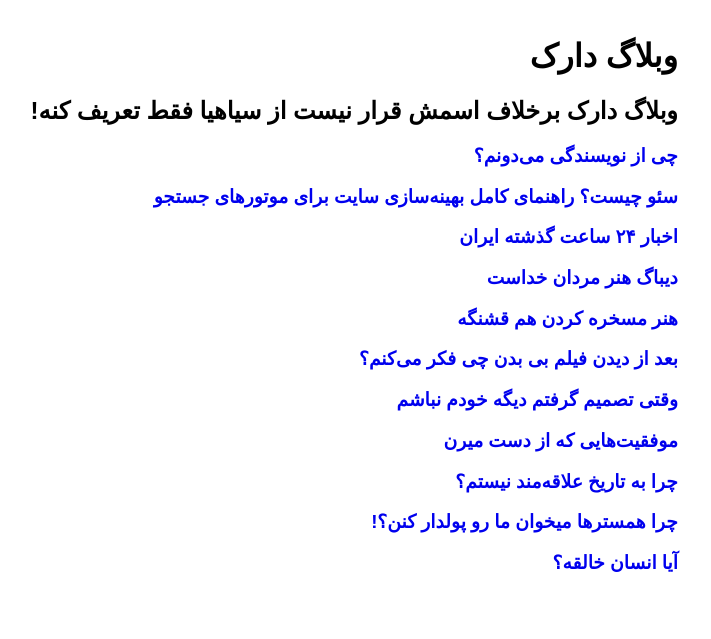
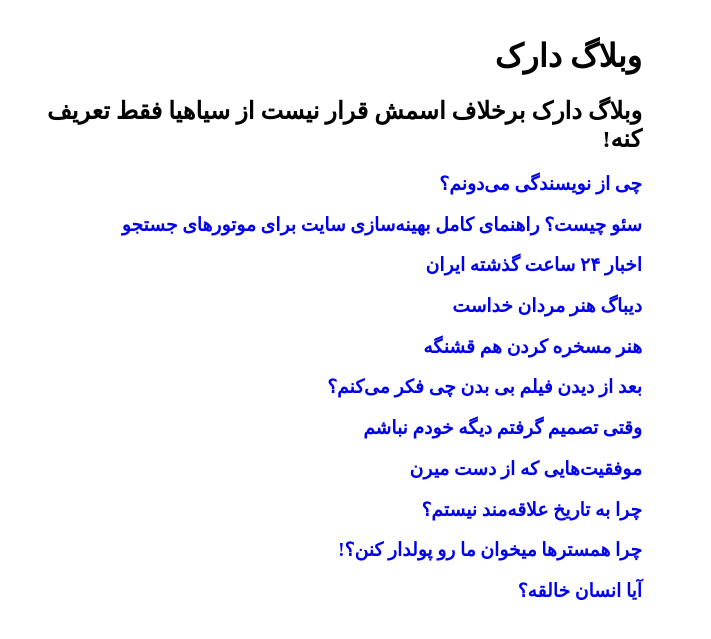
Before and after one commit to darkblog/darkblog.github.io, a Jekyll site: the page built from index.html, in a window 1280 px wide. Shown: the top 639 px of the page, without its empty margins (431-1142 px from the left). Built offline with Jekyll 4.4.1, drawn with Linux system fonts in a browser that asks for light colours.

Commit message:
Update index.html

```diff
--- a/index.html
+++ b/index.html
@@ -8,7 +8,7 @@ layout: compress
 <title>وبلاگ دارک</title>
 <meta name="description" content="وبلاگ دارک">
 <meta name="viewport" content="width=device-width">
-<style>body{font-family:sans-serif;margin:auto;padding:1em;max-width:80ch}a{text-decoration:none}</style>
+<style>body{margin:auto;padding:1em;max-width:80ch}a{text-decoration:none}</style>
 </head>
 <body>
 <h1>وبلاگ دارک</h1>
```
